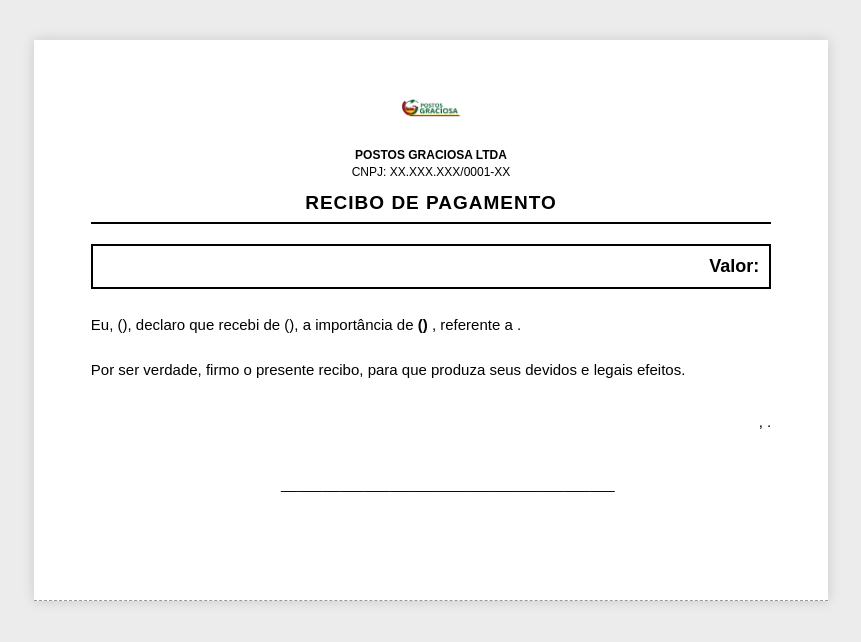
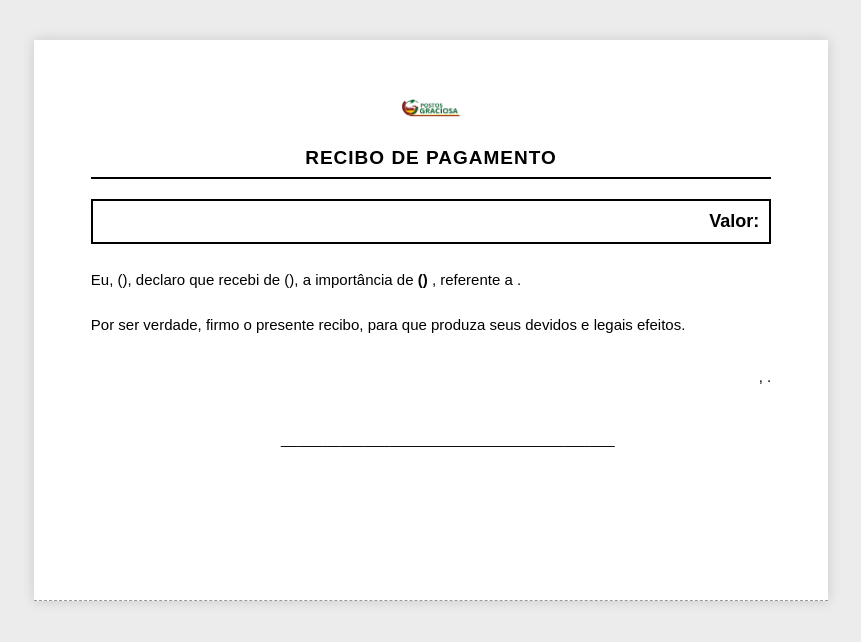
Before and after one commit to PostosGraciosa/recibo-online, a plain HTML site: page recibo.html in a window 1280 px wide. Shown: the whole page, without its empty margins (209-1070 px from the left). Drawn offline with Linux system fonts and the light colour scheme.

Commit message:
Update recibo.html

```diff
--- a/recibo.html
+++ b/recibo.html
@@ -23,18 +23,6 @@
     <div class="logo-recibo">
 
         <img src="img/logo.png" alt="Logo">
-
-    </div>
-
-
-    <!-- EMPRESA GERADORA -->
-    <div class="gerador">
-
-        <strong>POSTOS GRACIOSA LTDA</strong>
-
-        <br>
-
-        CNPJ: XX.XXX.XXX/0001-XX
 
     </div>
 
```
